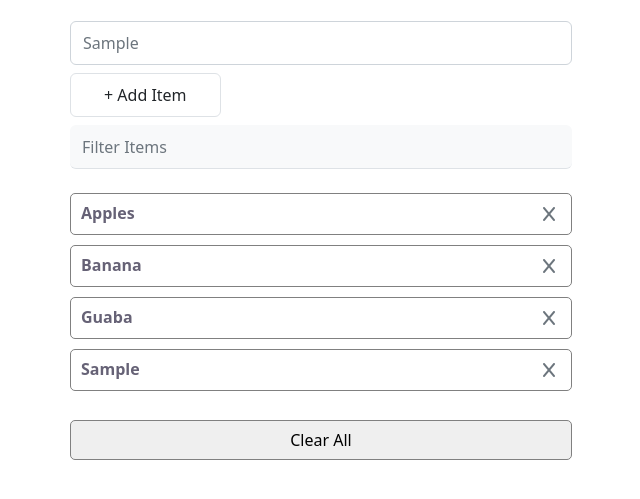
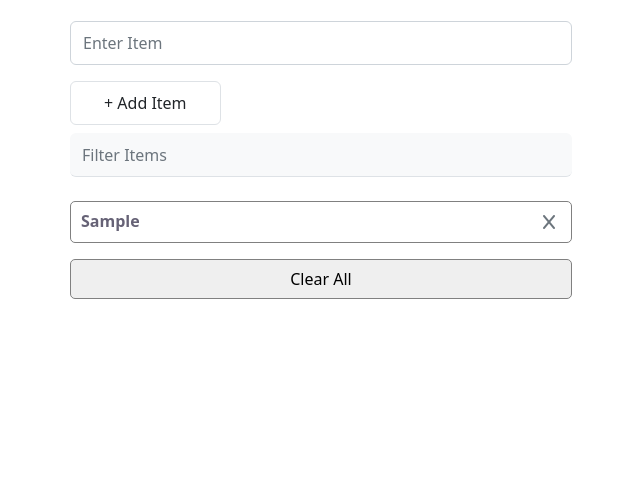
Before and after one commit to ShuvoMallick01/Shopping-List-App-Javascript, a plain HTML site: page index.html in a window 1280 px wide. Both pictures are taken after typing "Sample" into the empty fields and a click on the button "+ Add Item". Shown: the part 83-582 px from the top of the page, without its empty margins (319-959 px from the left). Drawn offline with nearby package versions, Linux system fonts and the light colour scheme.

Commit message:
Add Clear and Delete Functionality Dynamically

```diff
--- a/index.html
+++ b/index.html
@@ -65,7 +65,7 @@
             </div>
 
             <div class="form_control">
-              <button type="submit" class="form-control btn btn-primary mt-2">
+              <button type="submit" class="form-control btn btn-primary mt-3">
                 + Add Item
               </button>
             </div>
@@ -85,7 +85,7 @@
           <div class="list-section mt-4">
             <!-- All item list  -->
             <ul class="item-list" id="item-list">
-              <li class="item">
+              <!-- <li class="item">
                 Apples<button class="remove-item btn-link text-red">
                   <i class="fa-solid fa-x"></i>
                 </button>
@@ -99,7 +99,7 @@
                 Guaba<button class="remove-item btn-link text-red">
                   <i class="fa-solid fa-x"></i>
                 </button>
-              </li>
+              </li> -->
             </ul>
             <!-- End List -->
 
--- a/js/app.js
+++ b/js/app.js
@@ -1,7 +1,10 @@
 const itemForm = document.getElementById("item-form");
 const itemInput = document.getElementById("item-input");
 const itemList = document.getElementById("item-list");
+const clearBtn = document.getElementById("clear");
+const filterItem = document.getElementById("filter");
 
+// MAIN FUNCTION
 itemForm.addEventListener("submit", (e) => {
   e.preventDefault();
 
@@ -22,11 +25,14 @@ itemForm.addEventListener("submit", (e) => {
   const button = createButton("remove-item btn-link text-red");
   li.appendChild(button);
 
+  // Add li to the DOM
   itemList.appendChild(li);
-  itemList.value = "";
+
+  checkUI();
+  itemInput.value = "";
 });
 
-// Create Button
+// CREATE BUTTON
 function createButton(classes) {
   const button = document.createElement("button");
   button.className = classes;
@@ -35,9 +41,44 @@ function createButton(classes) {
   return button;
 }
 
-// Create Icon
+// CREATE ICON
 function createIcon(classes) {
   const icon = document.createElement("i");
   icon.className = classes;
   return icon;
 }
+
+// REMOVE ITEM
+itemList.addEventListener("click", (e) => {
+  // console.log(e.target.parentElement.classList.contains("remove-item"));
+  if (e.target.parentElement.classList.contains("remove-item")) {
+    if (confirm("Are you sure?")) {
+      e.target.parentElement.parentElement.remove();
+      checkUI();
+    }
+  }
+});
+
+// CLEAR ITEMS
+clearBtn.addEventListener("click", (e) => {
+  while (itemList.firstChild) {
+    itemList.removeChild(itemList.firstChild);
+  }
+
+  checkUI();
+});
+
+// CHECK UI
+function checkUI() {
+  const items = itemList.querySelectorAll("li");
+
+  if (items.length === 0) {
+    filterItem.style.display = "none";
+    clearBtn.style.display = "none";
+  } else {
+    filterItem.style.display = "block";
+    clearBtn.style.display = "block";
+  }
+}
+
+checkUI();
```
Also changed, not shown: 1 other file.
